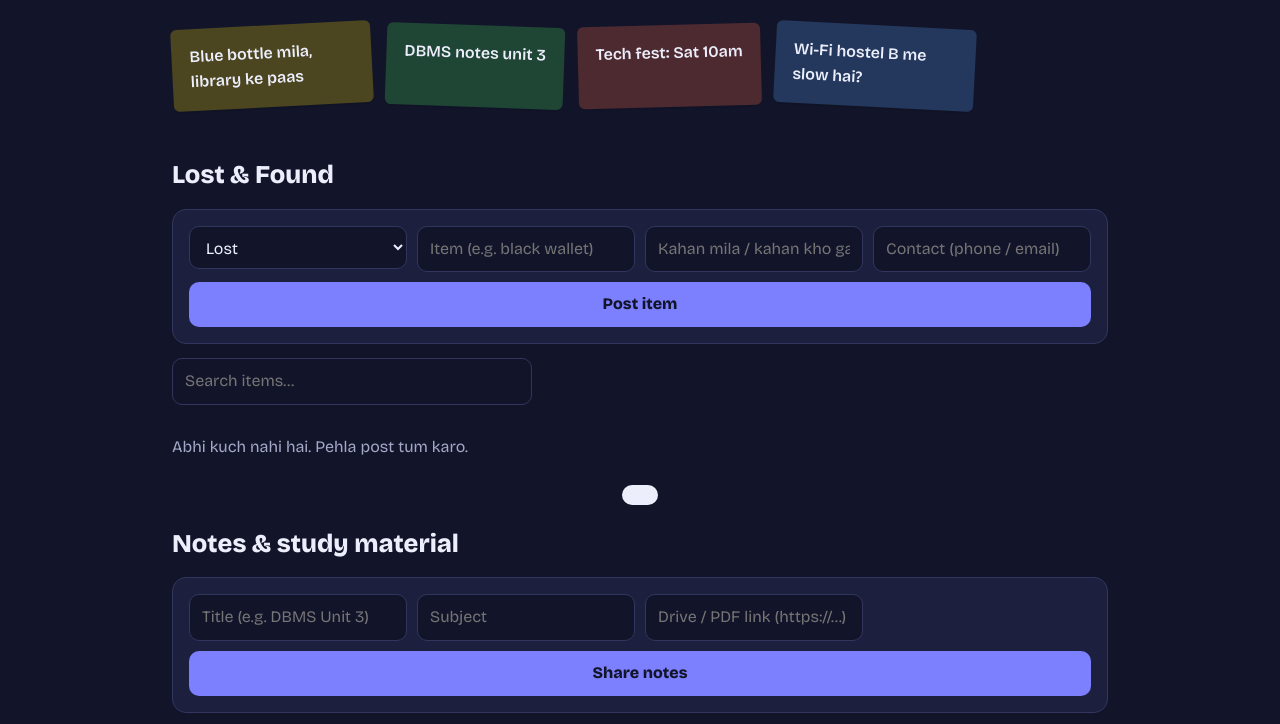
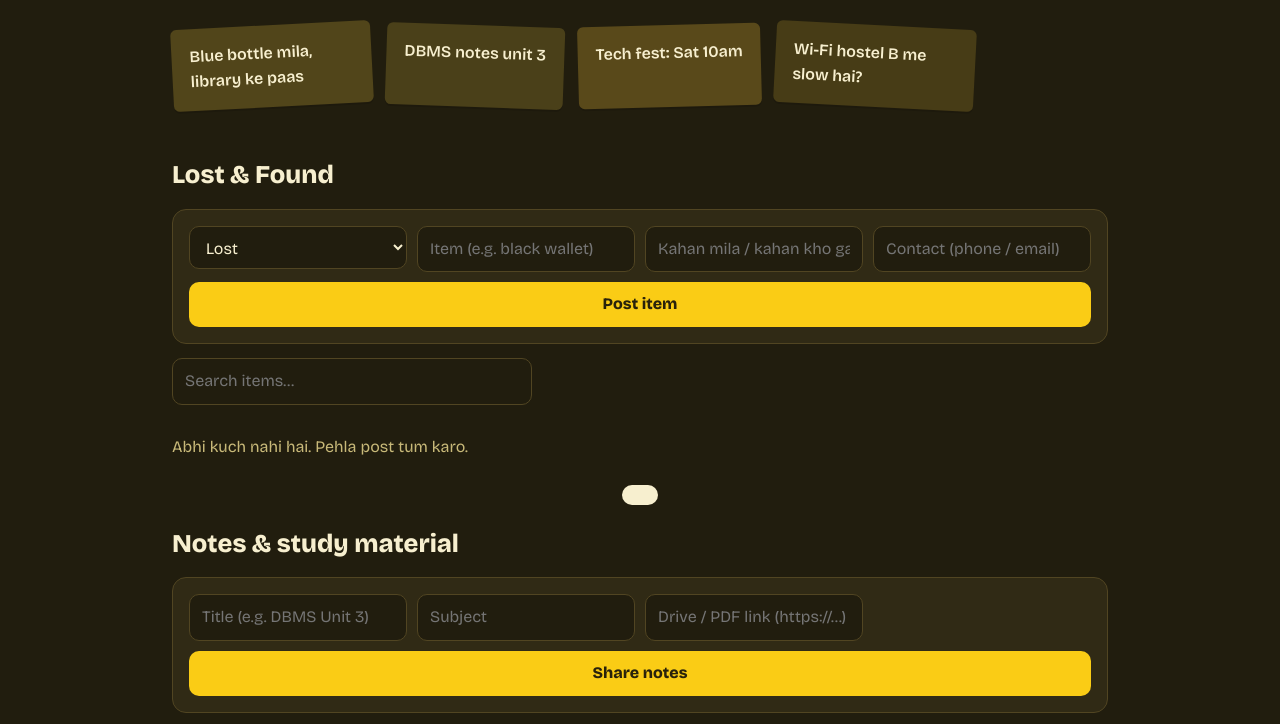
Before and after one commit to SumerKumar-dev/campus-connect, a plain HTML site: page index.html in a window 1280 px wide. Shown: the part 355-1079 px from the top of the page. Drawn offline with nearby package versions, Linux system fonts and the dark colour scheme.

Commit message:
update color variables for improved accessibility and aesthetics

```diff
--- a/style.css
+++ b/style.css
@@ -1,11 +1,11 @@
 :root{
-  --ink:#1b1f3b; --muted:#5b6078; --bg:#f3f5fb; --card:#ffffff; --line:#d9ddee;
-  --brand:#3b3fd8; --brand-ink:#ffffff; --note1:#fff3a8; --note2:#c9f0dc; --note3:#ffd6d6; --note4:#d6e6ff;
+  --ink:#342b12; --muted:#76683d; --bg:#fffbea; --card:#ffffff; --line:#eadfb3;
+  --brand:#d69e00; --brand-ink:#2b230d; --note1:#fff0a6; --note2:#ffed99; --note3:#ffe78a; --note4:#fff4c2;
   --radius:14px; color-scheme:light;
 }
 @media (prefers-color-scheme:dark){
-  :root{--ink:#eceefb;--muted:#a3a8c7;--bg:#12142a;--card:#1c1f3d;--line:#32365e;--brand:#7c80ff;--brand-ink:#12142a;
-    --note1:#4b4520;--note2:#1f4535;--note3:#4d2a2f;--note4:#23385c;color-scheme:dark}
+  :root{--ink:#f7efcf;--muted:#c8b979;--bg:#211d0e;--card:#302a15;--line:#514522;--brand:#facc15;--brand-ink:#29220b;
+    --note1:#51451a;--note2:#4a4019;--note3:#59491a;--note4:#473c16;color-scheme:dark}
 }
 *{box-sizing:border-box}
 html{scroll-behavior:smooth;scroll-padding-top:72px}
```
